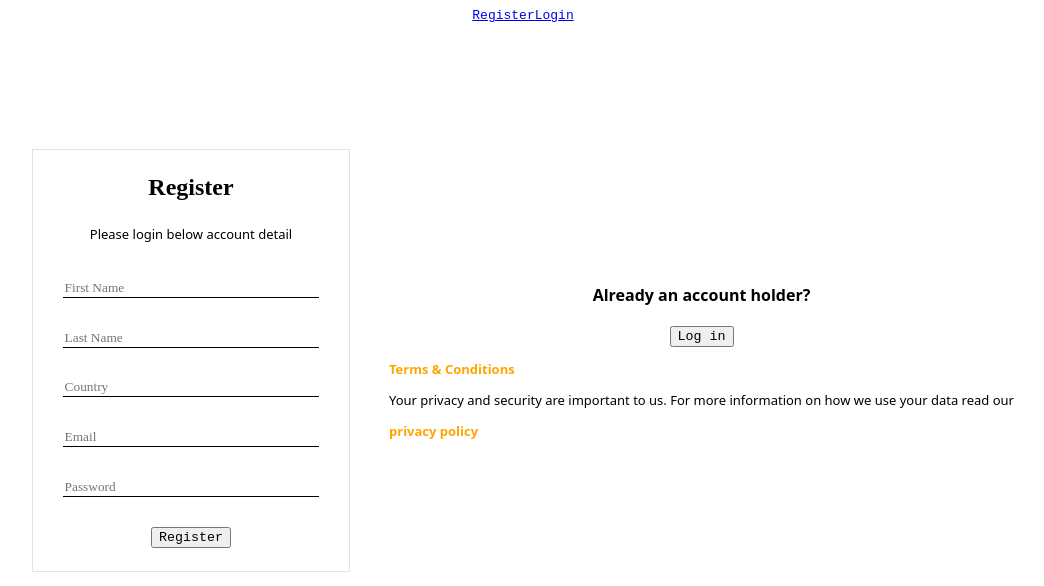
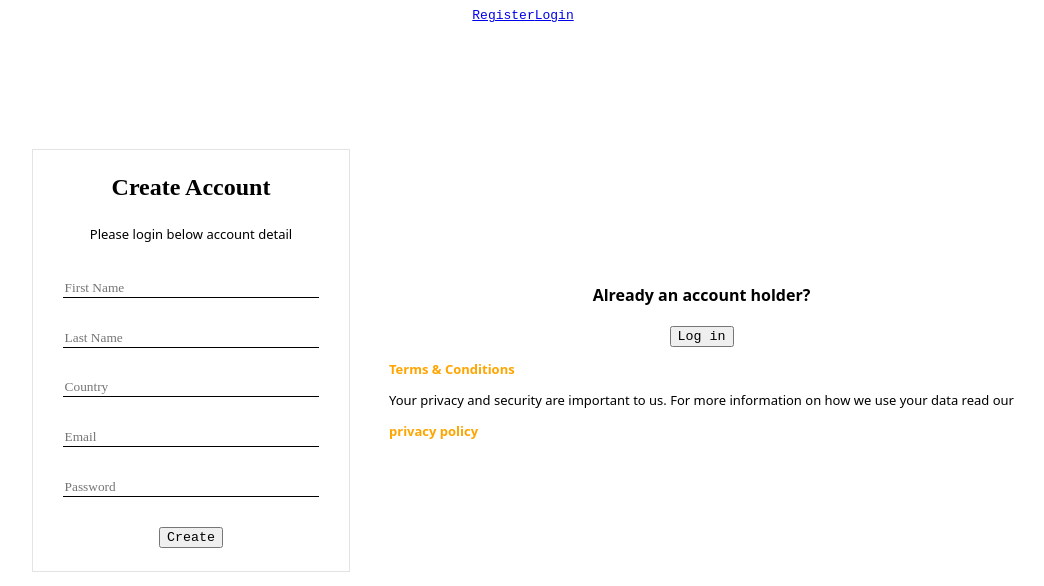
Before and after one commit to C4-Rubaalnadi/MERAKI_Academy_Project_5, a React (Create React App) app in the folder frontend/: page /register in a window 1280 px wide. Shown: the top 586 px of the page, without its empty margins (117-1161 px from the left). Built offline with nearby package versions, Linux system fonts and the light colour scheme.

Commit message:
update register.js

```diff
--- a/frontend/src/components/register/register.js
+++ b/frontend/src/components/register/register.js
@@ -60,7 +60,7 @@ const Register = () => {
         <div className="divRegister">
           {!state.LoggedIn ? (
             <>
-              <p className="TitleRegister">Register</p>
+              <p className="TitleRegister">Create Account</p>
               <p className="paragRegister">Please login below account detail</p>
               <form className="formRegister" onSubmit={addUserInfo}>
                 <br />
@@ -94,7 +94,7 @@ const Register = () => {
                   onChange={(e) => setPassword(e.target.value)}
                 />
                 <br />
-                <button className="btnRegister">Register</button>
+                <button className="btnRegister">Create</button>
                 <br />
               </form>
               {status
```
